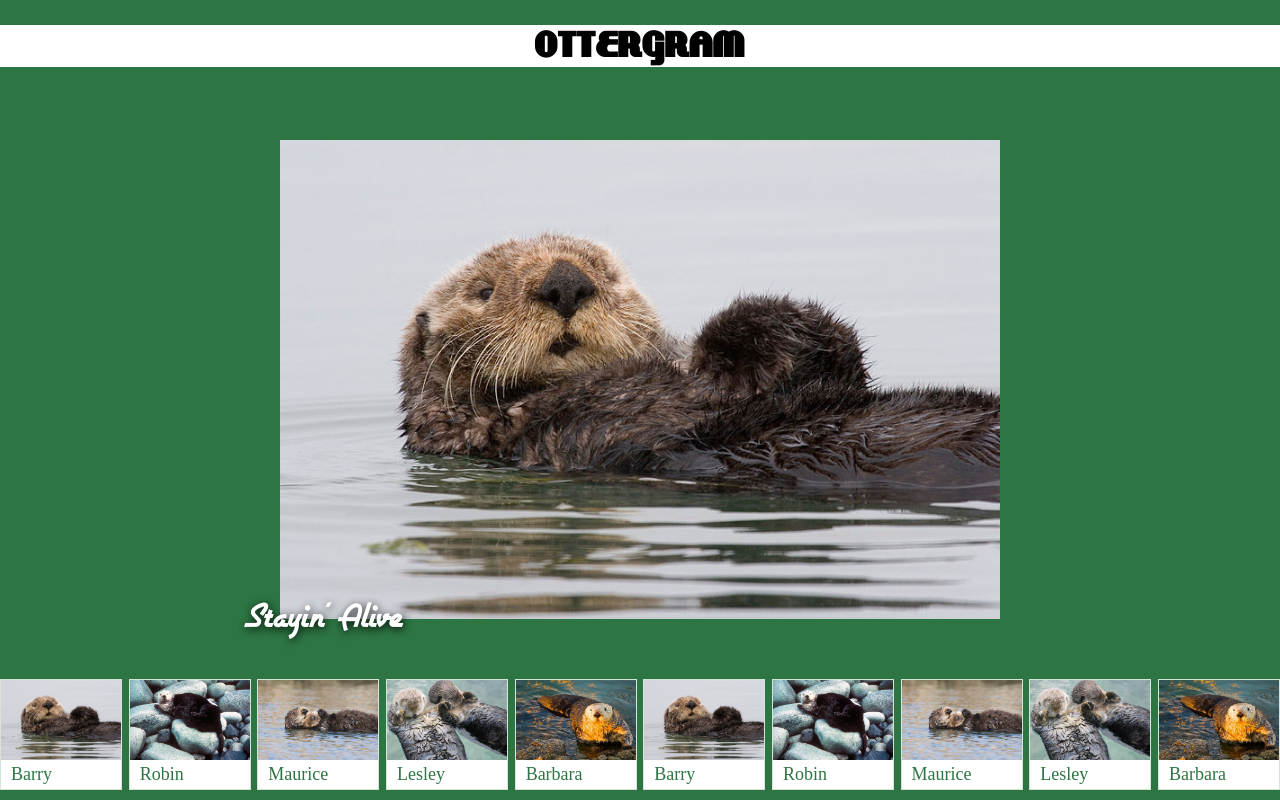
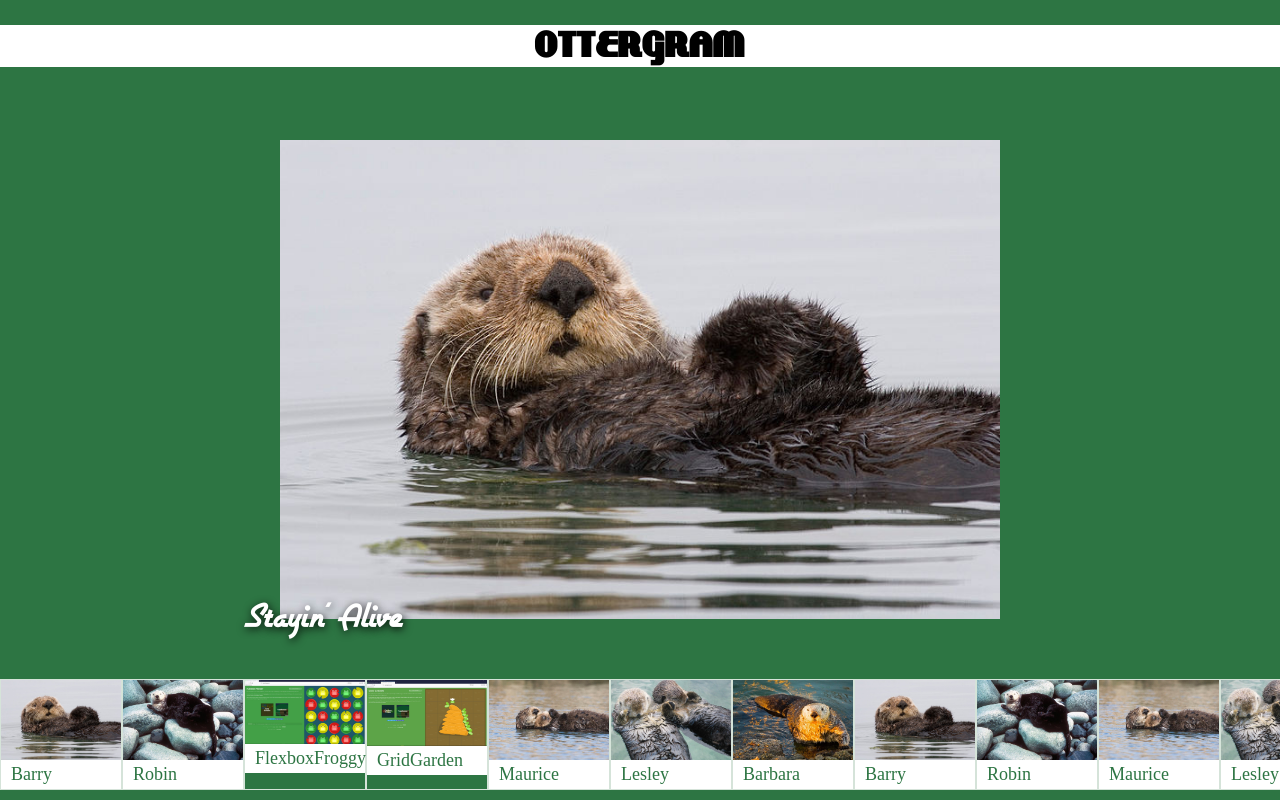
Before and after one commit to ecshenryho/473-Front-End-Web-Development-hw0, a plain HTML site: page ottergram/index.html in a window 1280 px wide. Drawn offline with nearby package versions, Linux system fonts and the light colour scheme.

Commit message:
add screenshots of games

```diff
--- a/ottergram/index.html
+++ b/ottergram/index.html
@@ -31,6 +31,23 @@
           <span class="thumbnail-title">Robin</span>
         </a>
       </li>
+
+      <!--adding screenshots of games -->
+      <li class="thumbnail-item">
+        <a href="#">
+          <img class="thumbnail-image" src="img/FlexboxFroggy.jpg" alt="">
+          <span class="thumbnail-title">FlexboxFroggy</span>
+        </a>
+      </li>
+
+      <li class="thumbnail-item">
+        <a href="#">
+          <img class="thumbnail-image" src="img/GridGarden.jpg" alt="">
+          <span class="thumbnail-title">GridGarden</span>
+        </a>
+      </li>
+
+    <!--Finish adding images -->
 
       <li class="thumbnail-item">
         <a href="#">
```
Also changed, not shown: ottergram/img/FlexboxFroggy.jpg (renamed from ottergram/img/FlexboxFroggy.JPG), ottergram/img/GridGarden.jpg (renamed from ottergram/img/GridGarden.JPG).
